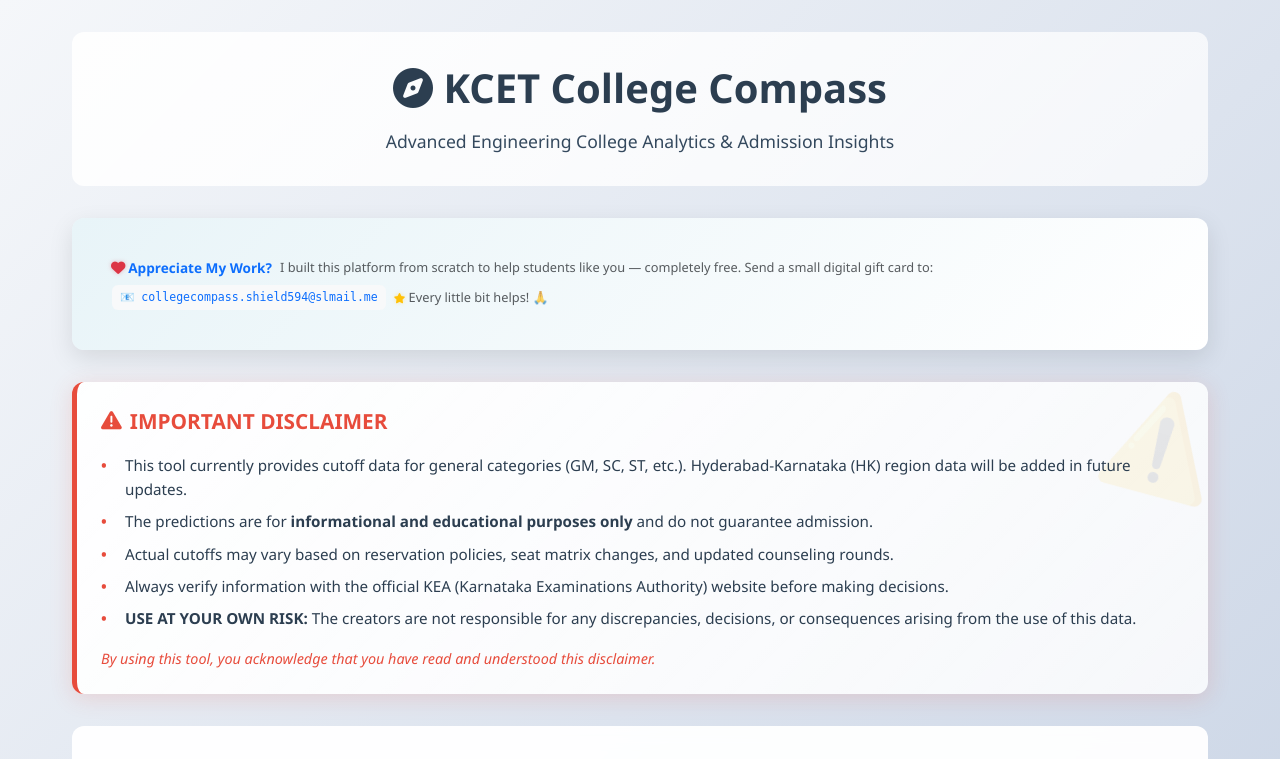
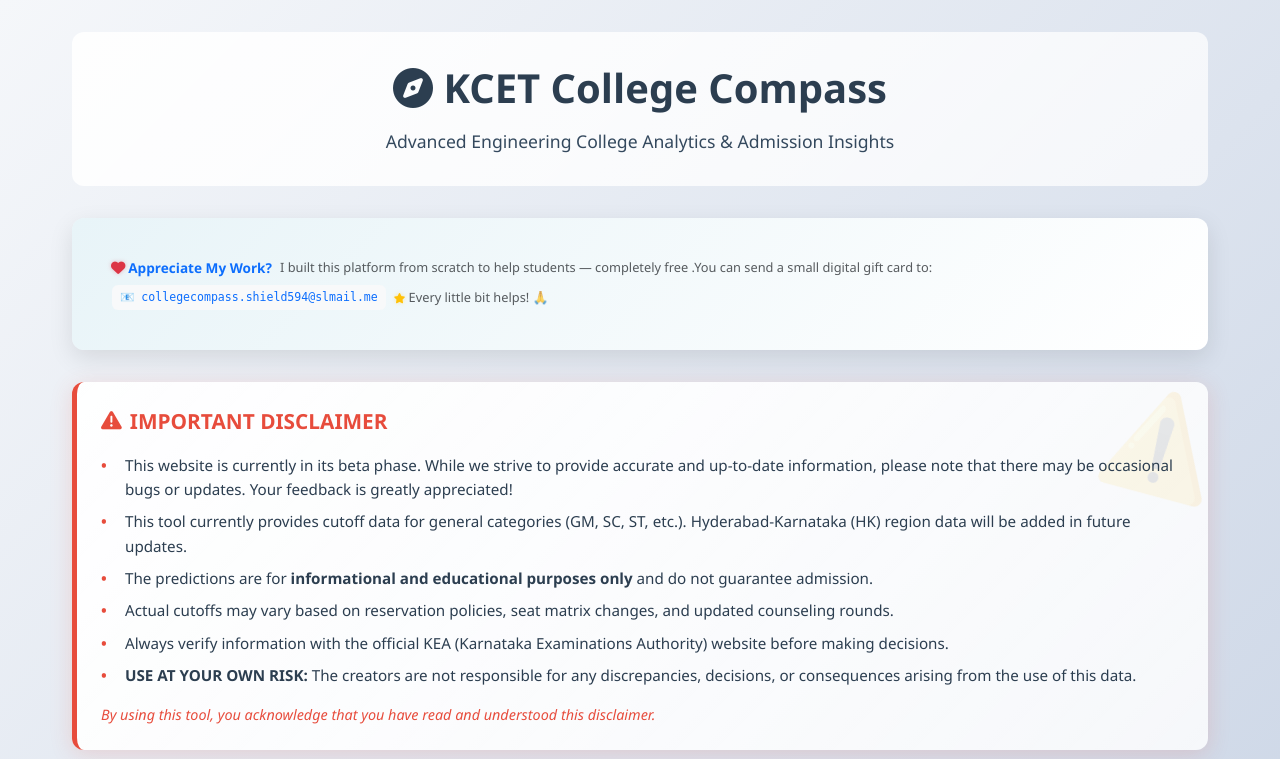
Before and after one commit to Conspirant/KCET-College-Compass, a Flask app: template templates/college.html in a window 1280 px wide. Shown: the top 759 px of the page. Run offline with Flask 3, Linux system fonts and the light colour scheme; the template is opened without the code that fills it, so the values that code supplies are empty; parts of the project's set-up code (start-up, migrations or seed data) failed here and were passed over; some libraries are stand-ins or nearby versions.

Commit message:
Update college.html

```diff
--- a/templates/college.html
+++ b/templates/college.html
@@ -1317,7 +1317,7 @@
                             <i class="fas fa-heart text-danger animate__animated animate__heartBeat animate__infinite me-1"></i>
                             <span class="text-primary fw-semibold">Appreciate My Work?</span>
                         </span>
-                        <span class="text-muted small">I built this platform from scratch to help students like you — completely free. Send a small digital gift card to:</span>
+                        <span class="text-muted small">I built this platform from scratch to help students — completely free .You can  send a small digital gift card to:</span>
                         <code class="text-primary bg-light px-2 py-1 rounded">📧 collegecompass.shield594@slmail.me</code>
                         <span class="text-muted small">
                             <i class="fas fa-star text-warning"></i>
@@ -1335,6 +1335,7 @@
             </div>
             <div class="disclaimer-content">
                 <ul class="disclaimer-points">
+                    <li>This website is currently in its beta phase. While we strive to provide accurate and up-to-date information, please note that there may be occasional bugs or updates. Your feedback is greatly appreciated!</li>
                     <li>This tool currently provides cutoff data for general categories (GM, SC, ST, etc.). Hyderabad-Karnataka (HK) region data will be added in future updates.</li>
                     <li>The predictions are for <strong>informational and educational purposes only</strong> and do not guarantee admission.</li>
                     <li>Actual cutoffs may vary based on reservation policies, seat matrix changes, and updated counseling rounds.</li>
```
